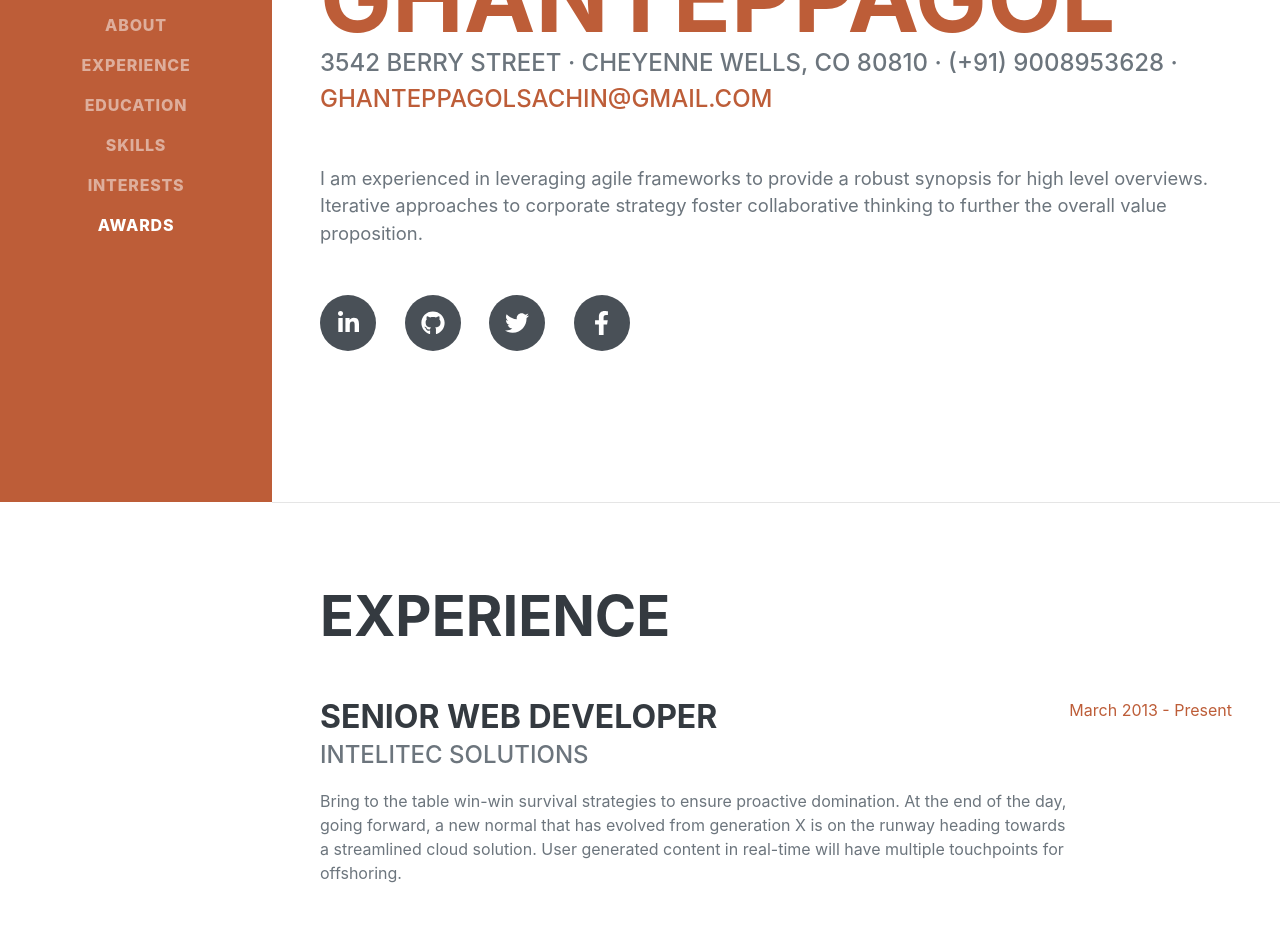
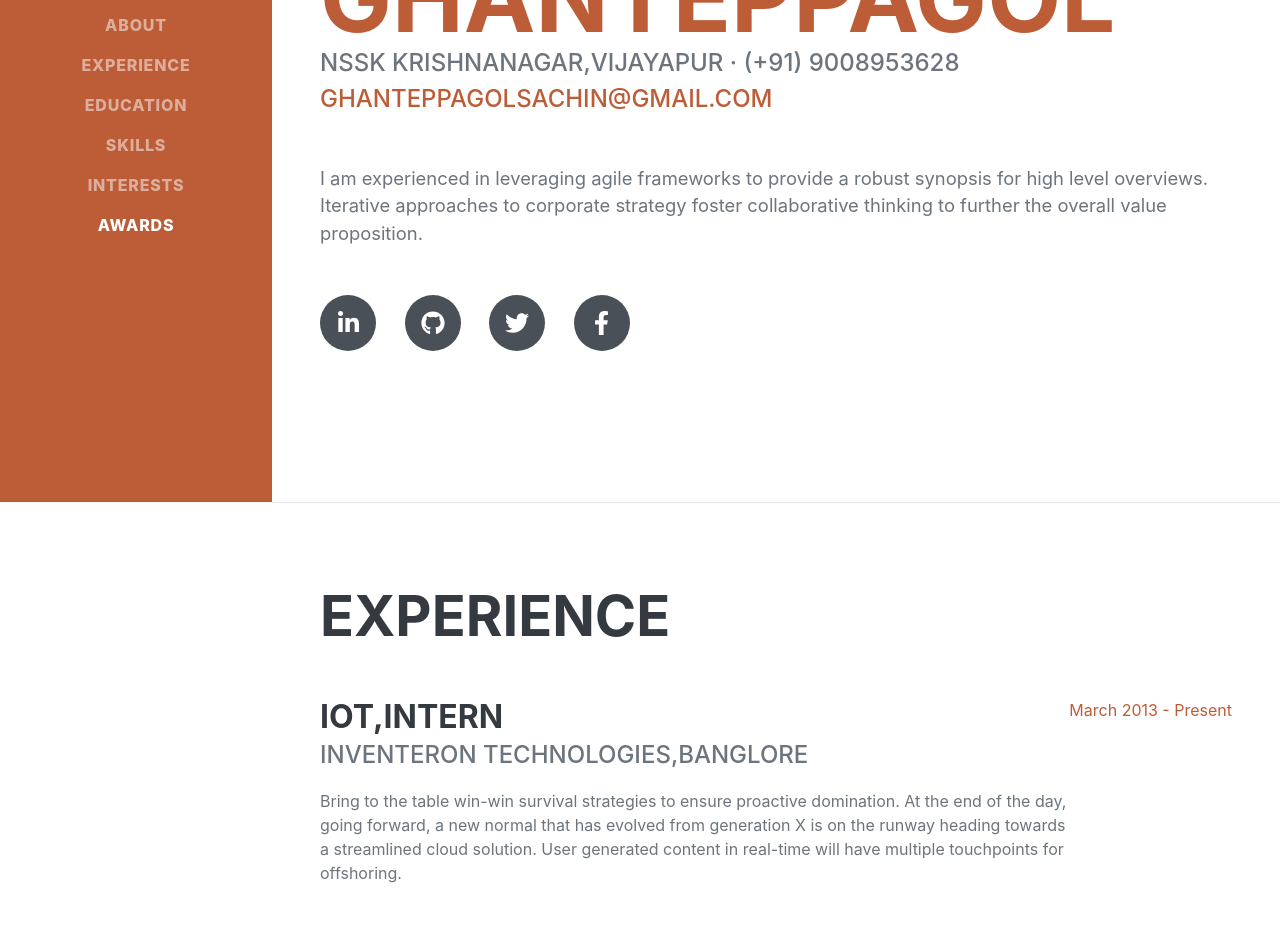
Before and after one commit to Sachin-Ghanteppagol/sachin-ghanteppagol.github.io, a plain HTML site: page index.html in a window 1280 px wide. Shown: the part 298-1244 px from the top of the page. Drawn offline with nearby package versions, Linux system fonts and the light colour scheme; a web font is replaced by a local one.

Commit message:
Update index.html

```diff
--- a/index.html
+++ b/index.html
@@ -44,7 +44,7 @@
                         <span class="text-primary">Ghanteppagol</span>
                     </h1>
                     <div class="subheading mb-5">
-                        3542 Berry Street · Cheyenne Wells, CO 80810 · (+91) 9008953628 ·
+                        NSSK Krishnanagar,Vijayapur · (+91) 9008953628
                         <a href="mailto:ghanteppagolsachin@gmail.com">ghanteppagolsachin@gmail.com</a>
                     </div>
                     <p class="lead mb-5">I am experienced in leveraging agile frameworks to provide a robust synopsis for high level overviews. Iterative approaches to corporate strategy foster collaborative thinking to further the overall value proposition.</p>
@@ -63,8 +63,8 @@
                     <h2 class="mb-5">Experience</h2>
                     <div class="d-flex flex-column flex-md-row justify-content-between mb-5">
                         <div class="flex-grow-1">
-                            <h3 class="mb-0">Senior Web Developer</h3>
-                            <div class="subheading mb-3">Intelitec Solutions</div>
+                            <h3 class="mb-0">IoT,Intern</h3>
+                            <div class="subheading mb-3">Inventeron Technologies,Banglore</div>
                             <p>Bring to the table win-win survival strategies to ensure proactive domination. At the end of the day, going forward, a new normal that has evolved from generation X is on the runway heading towards a streamlined cloud solution. User generated content in real-time will have multiple touchpoints for offshoring.</p>
                         </div>
                         <div class="flex-shrink-0"><span class="text-primary">March 2013 - Present</span></div>
```
